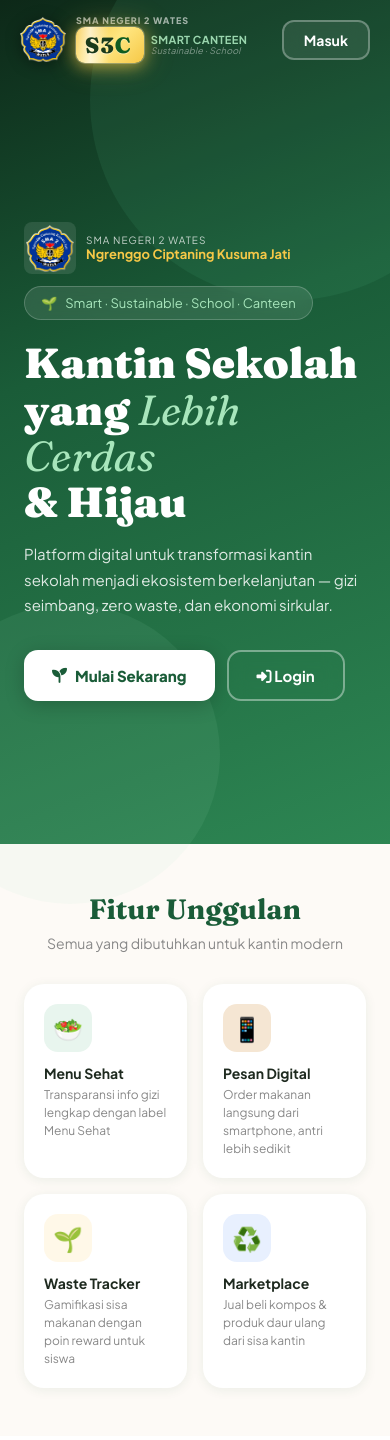
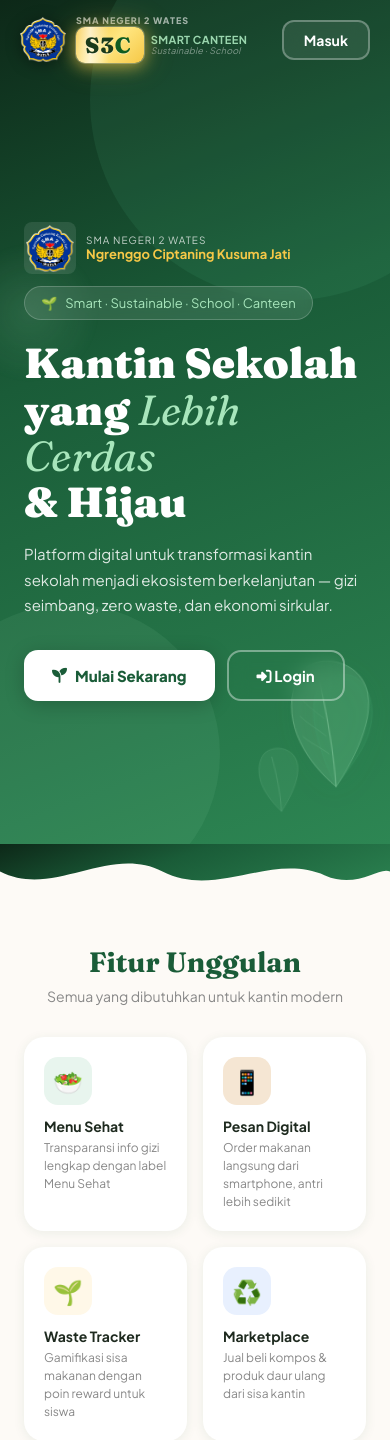
Before and after one commit to tirtandro/s3c-gcp-apk, a Flask app: page / in a window 390 px wide; the page is wider, and only the part inside the window is pictured. Shown: the top 1440 px of that part. Run offline with Flask 3, Linux system fonts and the light colour scheme; parts of the project's set-up code (start-up, migrations or seed data) failed here and were passed over; some libraries are stand-ins or nearby versions.

Commit message:
feat: add SVG decorations and fix mobile horizontal scroll on landing page

```diff
--- a/templates/landing.html
+++ b/templates/landing.html
@@ -15,22 +15,63 @@
     <link rel="apple-touch-icon" href="/static/img/logo_sekolah.png">
     <style>
         * { margin: 0; padding: 0; box-sizing: border-box; }
-        body { font-family: 'Plus Jakarta Sans', sans-serif; background: #0d2818; color: white; min-height: 100vh; overflow-x: hidden; }
+        html { overflow-x: hidden; }
+        body { font-family: 'Plus Jakarta Sans', sans-serif; background: #0d2818; color: white; min-height: 100vh; overflow-x: hidden; max-width: 100%; }
         .hero {
             min-height: 100vh; position: relative;
             background: linear-gradient(160deg, #0d2818 0%, #1a5c38 40%, #2d8653 100%);
             display: flex; flex-direction: column;
+            overflow: hidden;
         }
-        /* Decorative circles */
+        /* Decorative circles — clipped by hero overflow:hidden */
         .hero::before {
             content: ''; position: absolute; top: -100px; right: -100px;
             width: 400px; height: 400px; background: rgba(76,175,120,0.12);
-            border-radius: 50%;
+            border-radius: 50%; pointer-events: none;
         }
         .hero::after {
             content: ''; position: absolute; bottom: -60px; left: -80px;
             width: 300px; height: 300px; background: rgba(168,230,188,0.08);
+            border-radius: 50%; pointer-events: none;
+        }
+        /* ── SVG Floating Leaves ── */
+        .hero-svg-leaves {
+            position: absolute; right: -4px; bottom: 48px;
+            width: 170px; opacity: 0.75; pointer-events: none;
+            animation: leaf-float 7s ease-in-out infinite;
+            filter: drop-shadow(0 4px 16px rgba(45,134,83,0.3));
+        }
+        @keyframes leaf-float {
+            0%, 100% { transform: translateY(0) rotate(-2deg); }
+            50% { transform: translateY(-14px) rotate(3deg); }
+        }
+        /* Second leaf — smaller, offset timing */
+        .hero-svg-leaf2 {
+            position: absolute; right: 100px; bottom: 20px;
+            width: 80px; opacity: 0.45; pointer-events: none;
+            animation: leaf-float2 9s ease-in-out infinite 1.5s;
+        }
+        @keyframes leaf-float2 {
+            0%, 100% { transform: translateY(0) rotate(5deg); }
+            50% { transform: translateY(-10px) rotate(-3deg); }
+        }
+        /* Small floating circle orb */
+        .hero-orb {
+            position: absolute; top: 30%; left: -30px;
+            width: 120px; height: 120px;
             border-radius: 50%;
+            background: radial-gradient(circle, rgba(168,230,188,0.15) 0%, transparent 70%);
+            pointer-events: none;
+            animation: orb-pulse 5s ease-in-out infinite;
+        }
+        @keyframes orb-pulse {
+            0%, 100% { transform: scale(1); opacity: 0.6; }
+            50% { transform: scale(1.3); opacity: 1; }
+        }
+        /* Wave divider */
+        .hero-wave-divider {
+            display: block; width: 100%; margin-bottom: -2px;
+            position: relative; z-index: 1;
         }
         .landing-nav {
             padding: 16px 20px; display: flex; align-items: center; justify-content: space-between;
@@ -205,6 +246,10 @@
             body { max-width: 640px; margin: 0 auto; }
             .hero-title { font-size: 52px; }
         }
+        @media (max-width: 400px) {
+            .hero-svg-leaves { width: 120px; }
+            .hero-svg-leaf2 { width: 60px; right: 80px; }
+        }
     </style>
 </head>
 <body>
@@ -256,6 +301,40 @@
                 </a>
             </div>
         </div>
+
+        <!-- SVG Floating Leaves Decoration -->
+        <svg class="hero-svg-leaves" xmlns="http://www.w3.org/2000/svg" viewBox="0 0 200 240" aria-hidden="true">
+            <!-- Leaf 1: large, main -->
+            <path d="M100 225 C55 185, 12 118, 38 50 C58 -5, 148 8, 158 72 C168 136, 100 225, 100 225Z"
+                  fill="rgba(168,230,188,0.22)" stroke="rgba(168,230,188,0.5)" stroke-width="1.5"/>
+            <!-- Leaf 2: behind, offset -->
+            <path d="M100 225 C125 190, 175 145, 162 80 C148 20, 78 28, 68 82 C58 136, 100 225, 100 225Z"
+                  fill="rgba(76,175,120,0.16)" stroke="rgba(76,175,120,0.35)" stroke-width="1.2"/>
+            <!-- Main vein -->
+            <path d="M100 225 C98 170, 88 100, 78 48" stroke="rgba(168,230,188,0.6)" stroke-width="1.8" fill="none" stroke-linecap="round"/>
+            <!-- Side veins -->
+            <path d="M90 170 C75 158, 58 150, 48 140" stroke="rgba(168,230,188,0.3)" stroke-width="1" fill="none" stroke-linecap="round"/>
+            <path d="M86 140 C72 128, 55 118, 44 106" stroke="rgba(168,230,188,0.25)" stroke-width="1" fill="none" stroke-linecap="round"/>
+            <path d="M83 110 C70 100, 56 88, 48 78" stroke="rgba(168,230,188,0.2)" stroke-width="0.8" fill="none" stroke-linecap="round"/>
+        </svg>
+
+        <!-- SVG Small Leaf 2 -->
+        <svg class="hero-svg-leaf2" xmlns="http://www.w3.org/2000/svg" viewBox="0 0 100 120" aria-hidden="true">
+            <path d="M50 115 C28 92, 6 60, 20 26 C30 2, 74 4, 80 36 C86 68, 50 115, 50 115Z"
+                  fill="rgba(168,230,188,0.18)" stroke="rgba(168,230,188,0.4)" stroke-width="1.2"/>
+            <path d="M50 115 C50 85, 44 50, 38 24" stroke="rgba(168,230,188,0.5)" stroke-width="1.4" fill="none" stroke-linecap="round"/>
+        </svg>
+
+        <!-- Orb glow left -->
+        <div class="hero-orb"></div>
+    </div>
+
+    <!-- Wave Divider: Hero → Features -->
+    <div style="background: linear-gradient(160deg, #0d2818 0%, #1a5c38 40%, #2d8653 100%); margin-bottom:-1px;">
+        <svg class="hero-wave-divider" xmlns="http://www.w3.org/2000/svg" viewBox="0 0 1440 70" preserveAspectRatio="none" style="height:55px;" aria-hidden="true">
+            <path d="M0,35 C200,70 400,0 600,35 C800,70 1000,10 1200,40 C1320,58 1400,28 1440,35 L1440,70 L0,70 Z"
+                  fill="#fdfaf6"/>
+        </svg>
     </div>
 
     <div class="features-section">
```
